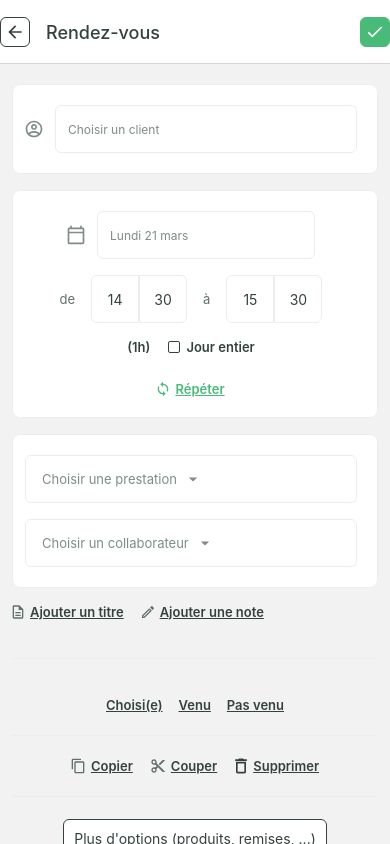
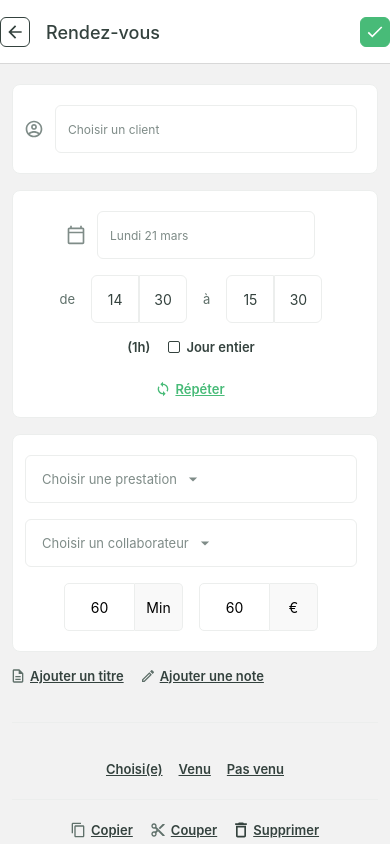
Before and after one commit to kiki-le-singe/rendez-vous, a React Native app: screen /RendezVous in a window 390 px wide. Built offline with nearby package versions, Linux system fonts and the light colour scheme.

Commit message:
Implement price/time infos

```diff
--- a/components/Provisions/index.tsx
+++ b/components/Provisions/index.tsx
@@ -1,10 +1,11 @@
 import React from "react";
-import { StyleSheet, View } from "react-native";
+import { StyleSheet, Text, View } from "react-native";
 
 import PickerSelect from "../../components/PickerSelect";
 import { ThemePickerSelect } from "../PickerSelect/types";
 import Tabs from "../Tabs";
 import { TabMode } from "../Tabs/types";
+import Colors from "../../constants/Colors";
 
 export default function Provisions() {
   return (
@@ -27,6 +28,26 @@ export default function Provisions() {
         selectLabel="Avec"
         placeholder="Choisir un collaborateur"
       />
+
+      <View style={styles.tabsContainer}>
+        <View style={styles.tabs}>
+          <View style={[styles.tab, styles.tabLeft]}>
+            <Text>60</Text>
+          </View>
+          <View style={[styles.tab, styles.tabRight]}>
+            <Text>Min</Text>
+          </View>
+        </View>
+
+        <View style={styles.tabs}>
+          <View style={[styles.tab, styles.tabLeft]}>
+            <Text>60</Text>
+          </View>
+          <View style={[styles.tab, styles.tabRight]}>
+            <Text>€</Text>
+          </View>
+        </View>
+      </View>
     </View>
   );
 }
@@ -35,4 +56,38 @@ const styles = StyleSheet.create({
   container: {
     gap: 16,
   },
+  tabsContainer: {
+    flexDirection: "row",
+    justifyContent: "center",
+    alignItems: "center",
+    gap: 16,
+  },
+  tabs: {
+    flexDirection: "row",
+    height: 48,
+  },
+  tab: {
+    height: "100%",
+    justifyContent: "center",
+    alignItems: "center",
+    borderWidth: 1,
+    borderColor: Colors.light.border,
+  },
+  tabLeft: {
+    width: 71,
+    borderTopLeftRadius: 5,
+    borderBottomLeftRadius: 5,
+  },
+  tabRight: {
+    width: 48,
+    borderTopRightRadius: 5,
+    borderBottomRightRadius: 5,
+    backgroundColor: Colors.light.darkWhite,
+    borderLeftWidth: 0,
+  },
+  label: {
+    width: 80,
+    textAlign: "center",
+    color: Colors.light.placeholder,
+  },
 });
--- a/constants/Colors.ts
+++ b/constants/Colors.ts
@@ -2,6 +2,7 @@ const darkGreen = "#34423E";
 const lightGreen = "#5F706A";
 const green = "#48BB78";
 const white = "#FFFFFF";
+const darkWhite = "#F9F9F9";
 const grey = "#CDCDCD";
 const blue = "#63B3ED";
 const darkBlue = "#2C5282";
@@ -28,6 +29,7 @@ export default {
     placeholder,
     lightGrey,
     lightGreen,
+    darkWhite,
   },
   dark: {
     text: grey,
@@ -44,5 +46,6 @@ export default {
     placeholder,
     lightGrey,
     lightGreen,
+    darkWhite,
   },
 };
```
